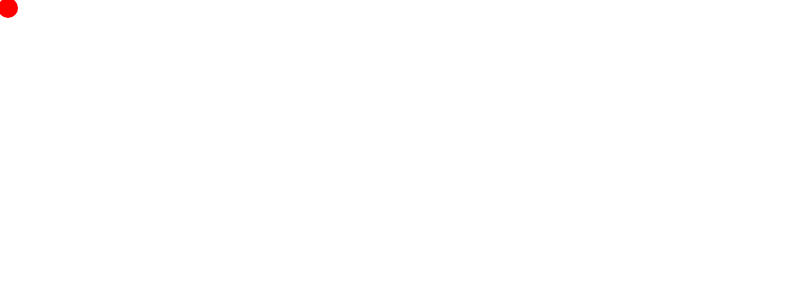
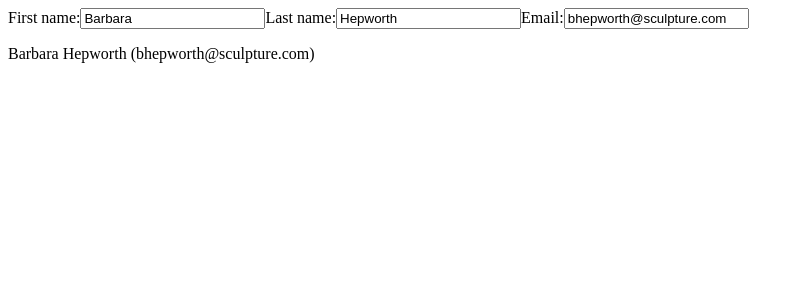
Before and after one commit to vin-jaehong/practice-react-official-document, a React (Create React App) app: page / in a window 1280 px wide. Shown: the top 300 px of the page, without its empty margins (0-812 px from the left). Built offline with nearby package versions, Linux system fonts and the light colour scheme.

Commit message:
feat: object state 의 특정 key만 업데이트 할 경우 (전개 문법으로 객체 복사 후 할당)

```diff
--- a/src/App.tsx
+++ b/src/App.tsx
@@ -1,9 +1,9 @@
-import { PointerMovingDot } from 'components/PointerMovingDot';
+import { TestForm } from 'components/TestForm';
 
 function App() {
   return (
     <>
-      <PointerMovingDot />
+      <TestForm />
     </>
   );
 }
--- /dev/null
+++ b/src/components/TestForm.tsx
@@ -0,0 +1,50 @@
+import { useState } from 'react';
+
+export const TestForm = () => {
+  const [person, setPerson] = useState({
+    firstName: 'Barbara',
+    lastName: 'Hepworth',
+    email: 'bhepworth@sculpture.com'
+  });
+
+  const handleFirstNameChange = (e: React.ChangeEvent<HTMLInputElement>) => {
+    setPerson({
+      ...person,
+      firstName: e.target.value
+    });
+  };
+
+  const handleLastNameChange = (e: React.ChangeEvent<HTMLInputElement>) => {
+    setPerson({
+      ...person,
+      lastName: e.target.value
+    });
+  };
+
+  const handleEmailChange = (e: React.ChangeEvent<HTMLInputElement>) => {
+    setPerson({
+      ...person,
+      email: e.target.value
+    });
+  };
+
+  return (
+    <>
+      <label>
+        First name:
+        <input value={person.firstName} onChange={handleFirstNameChange} />
+      </label>
+      <label>
+        Last name:
+        <input value={person.lastName} onChange={handleLastNameChange} />
+      </label>
+      <label>
+        Email:
+        <input value={person.email} onChange={handleEmailChange} />
+      </label>
+      <p>
+        {person.firstName} {person.lastName} ({person.email})
+      </p>
+    </>
+  );
+};
```
